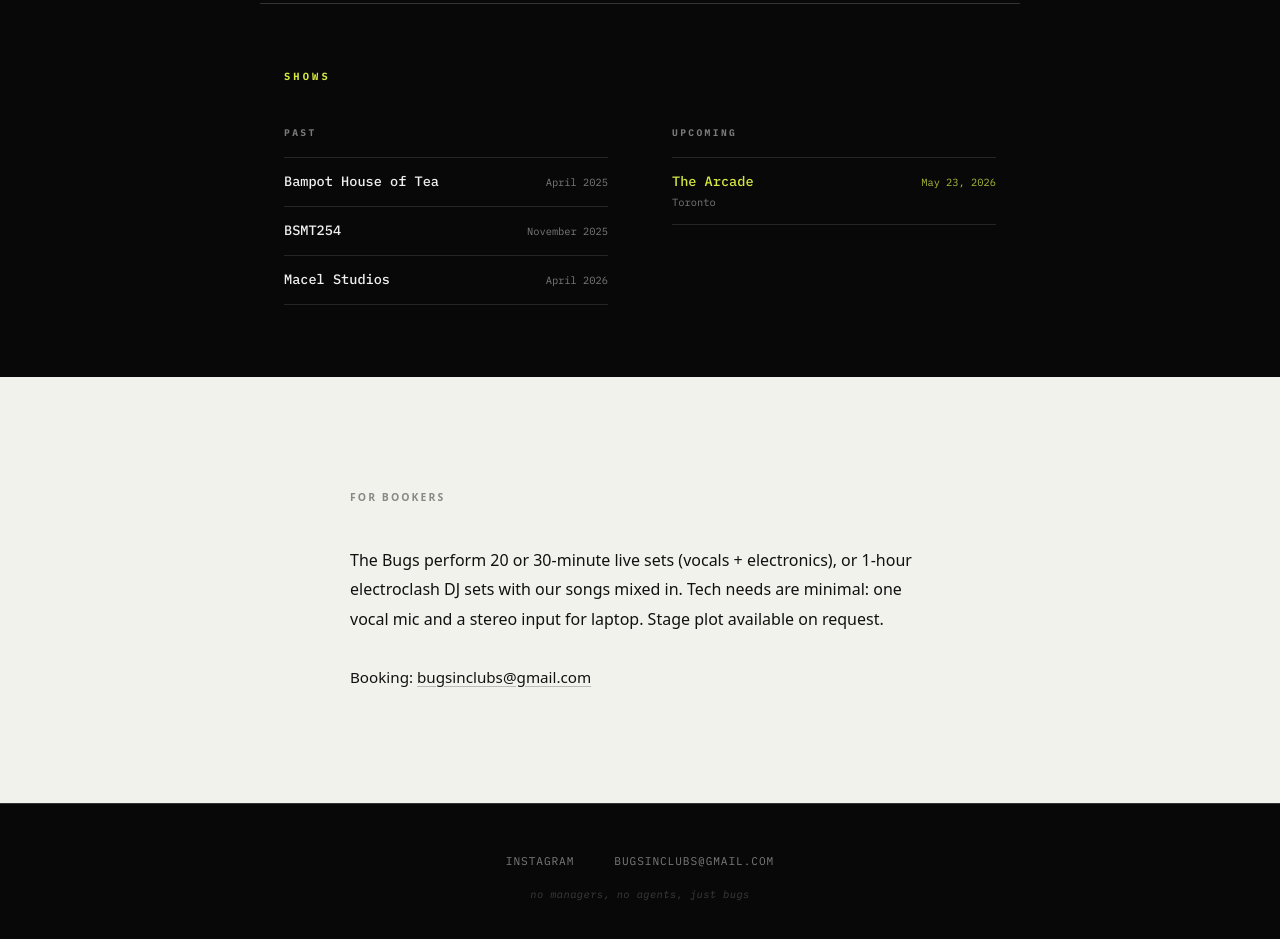
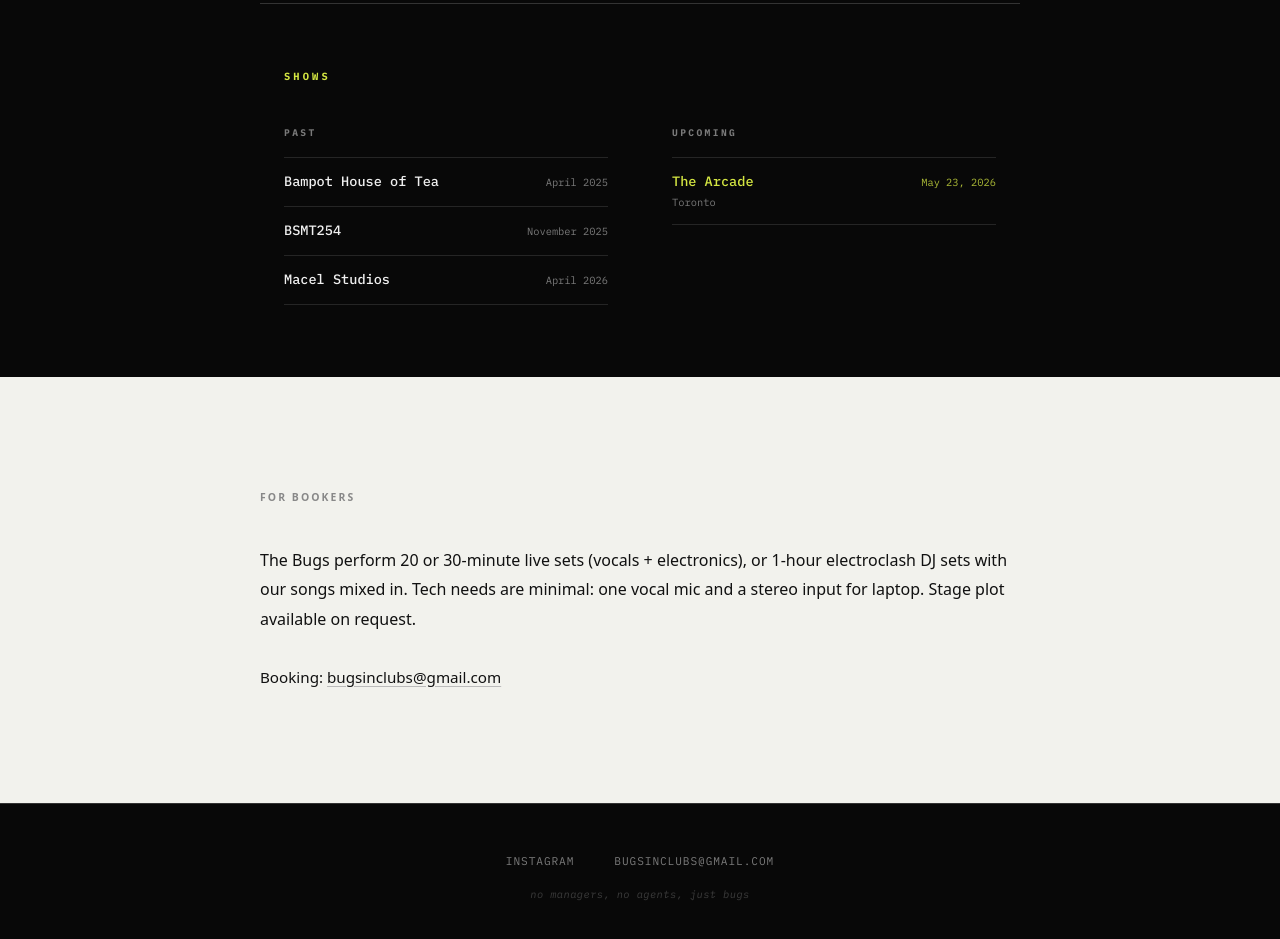
Before and after one commit to LumXXL/thebugs-epk, a plain HTML site: page index.html in a window 1280 px wide. Shown: the part 3528-4467 px from the top of the page. Drawn offline with nearby package versions, Linux system fonts and the light colour scheme.

Commit message:
Match For Bookers section width to 760px (listen/shows)
Co-Authored-By: Claude Sonnet 4.6 <noreply@anthropic.com>

```diff
--- a/styles.css
+++ b/styles.css
@@ -552,7 +552,7 @@ button {
 }
 
 .bookers-inner {
-  max-width: 580px;
+  max-width: 760px;
   margin: 0 auto;
 }
 
```
